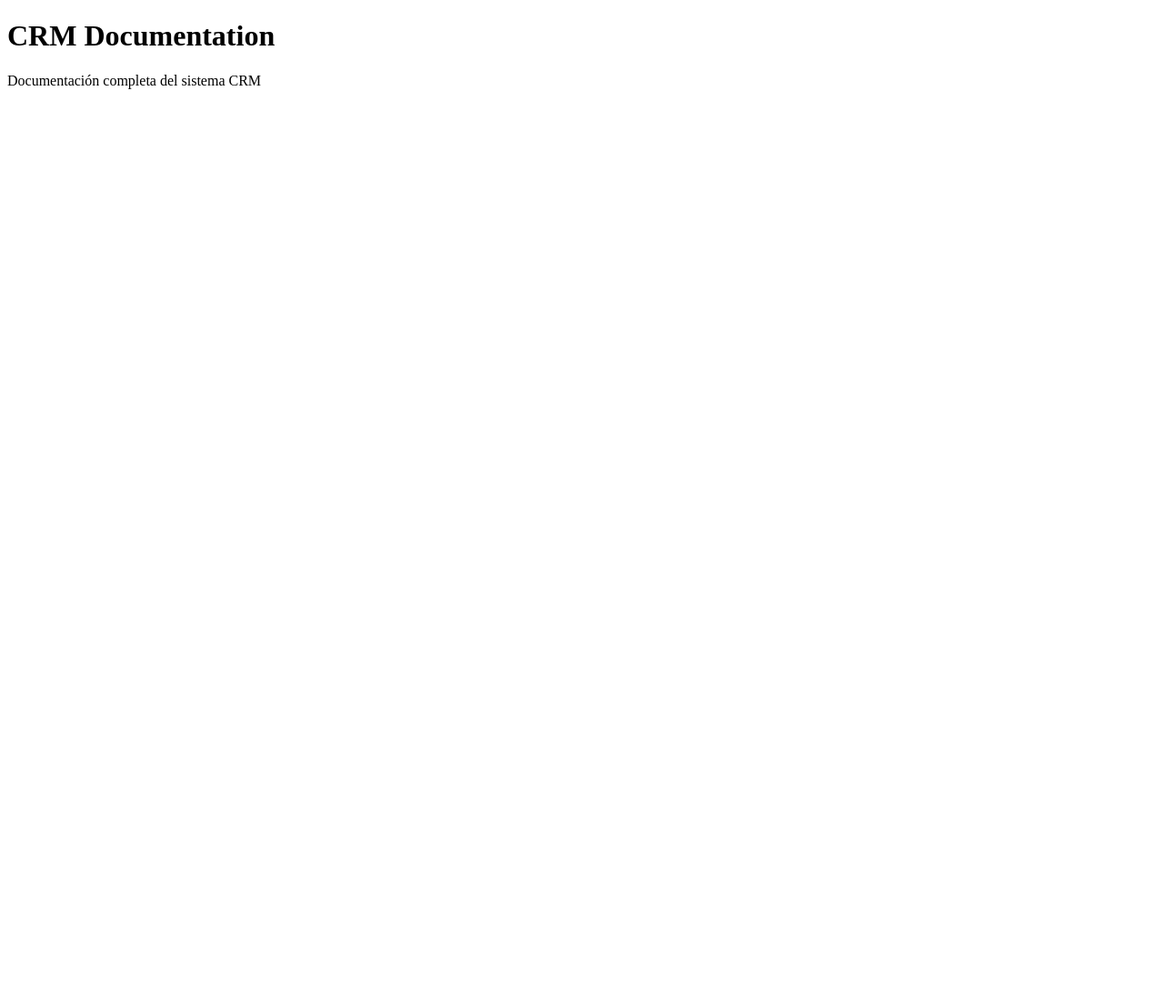
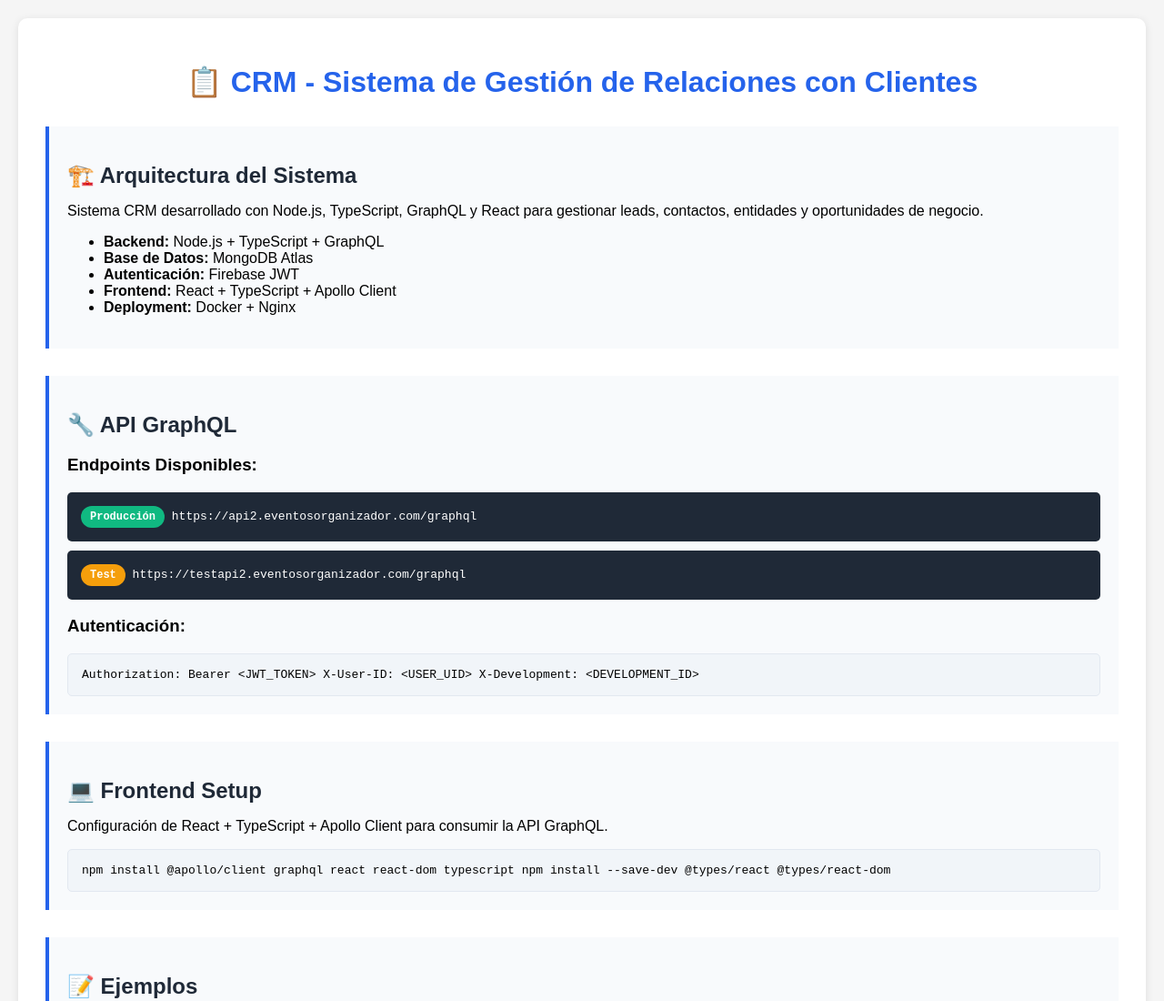
Before and after one commit to carlos2325/crm-documentation, a plain HTML site: page index.html in a window 1280 px wide. Shown: the top 1100 px of the page at 91% size. Before the commit the page ends 800 px from the top, so only its background shows below. Drawn offline with Linux system fonts and the light colour scheme.

Commit message:
🚀 Creando index.html completo y funcional para GitHub Pages

```diff
--- a/index.html
+++ b/index.html
@@ -1 +1,103 @@
-<!DOCTYPE html><html><head><title>CRM Documentation</title></head><body><h1>CRM Documentation</h1><p>Documentación completa del sistema CRM</p></body></html>
+<!DOCTYPE html>
+<html lang="es">
+<head>
+    <meta charset="UTF-8">
+    <meta name="viewport" content="width=device-width, initial-scale=1.0">
+    <title>📋 CRM - Sistema de Gestión de Relaciones con Clientes</title>
+    <style>
+        body { font-family: Arial, sans-serif; margin: 0; padding: 20px; background: #f5f5f5; }
+        .container { max-width: 1200px; margin: 0 auto; background: white; padding: 30px; border-radius: 10px; box-shadow: 0 2px 10px rgba(0,0,0,0.1); }
+        h1 { color: #2563eb; text-align: center; margin-bottom: 30px; }
+        .section { margin-bottom: 30px; padding: 20px; border-left: 4px solid #2563eb; background: #f8fafc; }
+        h2 { color: #1f2937; margin-bottom: 15px; }
+        .endpoint { background: #1f2937; color: white; padding: 15px; border-radius: 5px; margin: 10px 0; font-family: monospace; }
+        .code { background: #f1f5f9; padding: 15px; border-radius: 5px; border: 1px solid #e2e8f0; font-family: monospace; overflow-x: auto; }
+        .btn { display: inline-block; padding: 10px 20px; background: #2563eb; color: white; text-decoration: none; border-radius: 5px; margin: 5px; }
+        .btn:hover { background: #1d4ed8; }
+        .status { display: inline-block; padding: 5px 10px; border-radius: 15px; font-size: 12px; font-weight: bold; }
+        .status.success { background: #10b981; color: white; }
+        .status.warning { background: #f59e0b; color: white; }
+    </style>
+</head>
+<body>
+    <div class="container">
+        <h1>📋 CRM - Sistema de Gestión de Relaciones con Clientes</h1>
+
+        <div class="section">
+            <h2>🏗️ Arquitectura del Sistema</h2>
+            <p>Sistema CRM desarrollado con Node.js, TypeScript, GraphQL y React para gestionar leads, contactos, entidades y oportunidades de negocio.</p>
+            <ul>
+                <li><strong>Backend:</strong> Node.js + TypeScript + GraphQL</li>
+                <li><strong>Base de Datos:</strong> MongoDB Atlas</li>
+                <li><strong>Autenticación:</strong> Firebase JWT</li>
+                <li><strong>Frontend:</strong> React + TypeScript + Apollo Client</li>
+                <li><strong>Deployment:</strong> Docker + Nginx</li>
+            </ul>
+        </div>
+
+        <div class="section">
+            <h2>🔧 API GraphQL</h2>
+            <h3>Endpoints Disponibles:</h3>
+            <div class="endpoint">
+                <span class="status success">Producción</span>
+                https://api2.eventosorganizador.com/graphql
+            </div>
+            <div class="endpoint">
+                <span class="status warning">Test</span>
+                https://testapi2.eventosorganizador.com/graphql
+            </div>
+
+            <h3>Autenticación:</h3>
+            <div class="code">
+                Authorization: Bearer &lt;JWT_TOKEN&gt;
+                X-User-ID: &lt;USER_UID&gt;
+                X-Development: &lt;DEVELOPMENT_ID&gt;
+            </div>
+        </div>
+
+        <div class="section">
+            <h2>💻 Frontend Setup</h2>
+            <p>Configuración de React + TypeScript + Apollo Client para consumir la API GraphQL.</p>
+            <div class="code">
+                npm install @apollo/client graphql react react-dom typescript
+                npm install --save-dev @types/react @types/react-dom
+            </div>
+        </div>
+
+        <div class="section">
+            <h2>📝 Ejemplos</h2>
+            <p>Casos de uso prácticos e implementaciones del sistema CRM.</p>
+            <ul>
+                <li>Crear un nuevo lead</li>
+                <li>Lista de leads con filtros</li>
+                <li>Dashboard de resumen</li>
+                <li>Gestión de contactos</li>
+                <li>Gestión de entidades</li>
+            </ul>
+        </div>
+
+        <div class="section">
+            <h2>🚀 Deployment</h2>
+            <p>Configuración de producción y despliegue del sistema.</p>
+            <ul>
+                <li>Variables de entorno</li>
+                <li>Configuración de Docker</li>
+                <li>Nginx setup</li>
+                <li>Monitoreo y logs</li>
+            </ul>
+        </div>
+
+        <div class="section">
+            <h2>👥 Equipo de Desarrollo</h2>
+            <p>Este sistema está diseñado para el equipo de <strong>Marketing Soluciones</strong> y proporciona todas las herramientas necesarias para gestionar relaciones con clientes de manera eficiente.</p>
+            <a href="https://github.com/carlos2325/crm-documentation" class="btn">📁 Ver Repositorio</a>
+            <a href="https://carlos2325.github.io/crm-documentation/" class="btn">🌐 Ver Documentación</a>
+        </div>
+
+        <div style="text-align: center; margin-top: 40px; color: #6b7280;">
+            <p>&copy; 2025 CRM Marketing Soluciones. Todos los derechos reservados.</p>
+            <p>Desarrollado por Carlos (carlos2325) para el equipo Marketing Soluciones</p>
+        </div>
+    </div>
+</body>
+</html>
```
